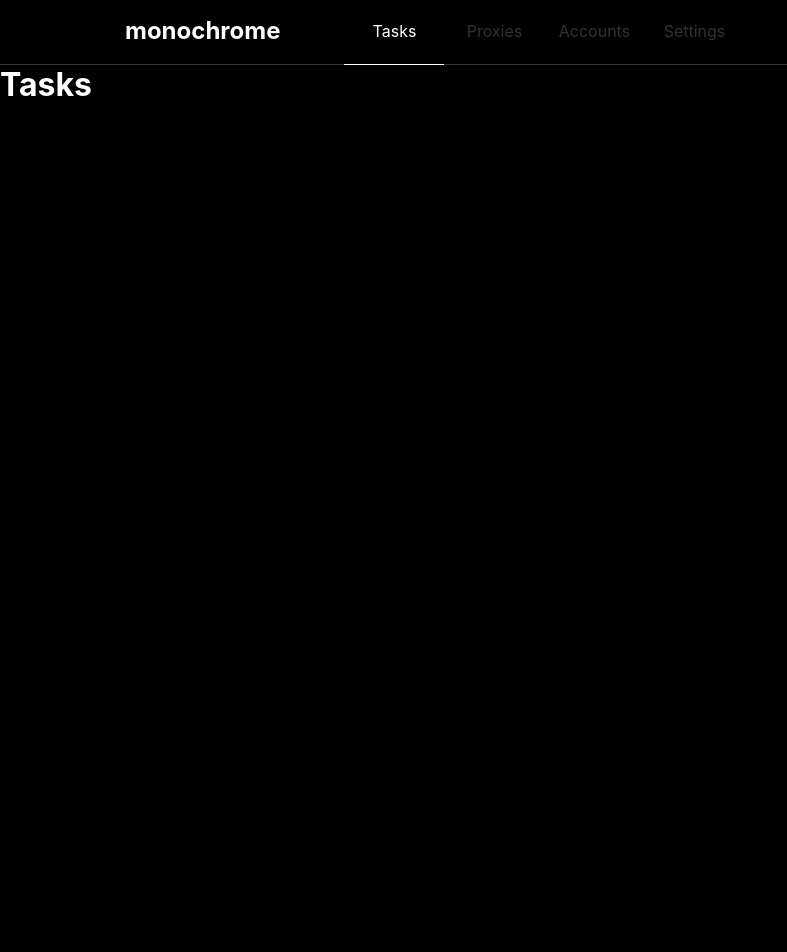
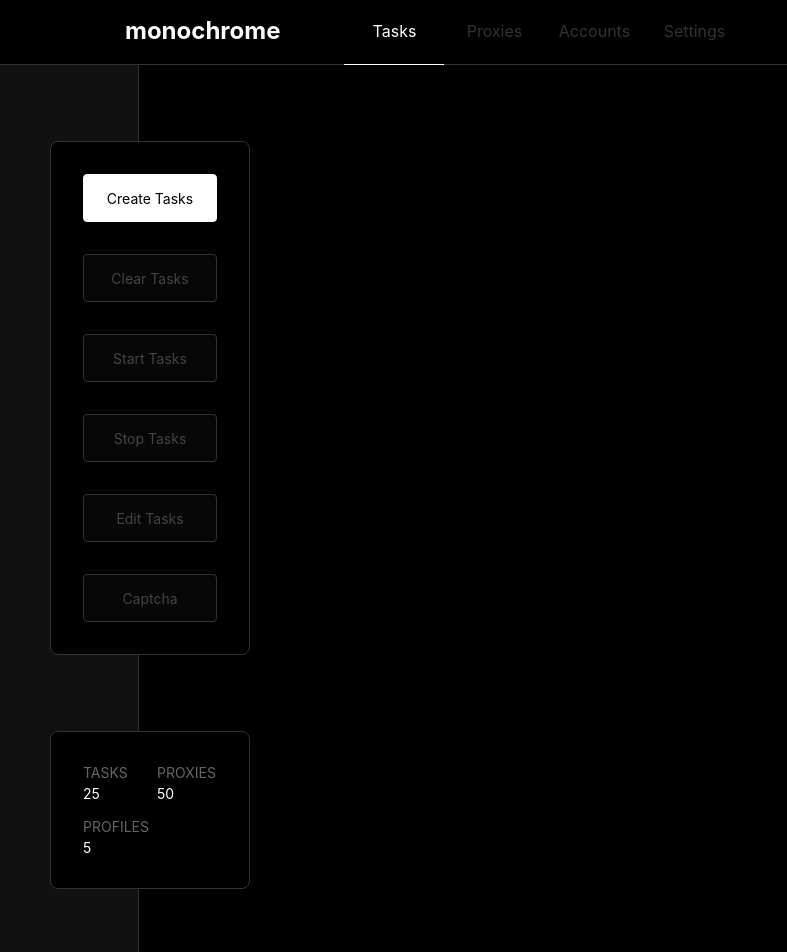
Before and after one commit to timothyac/monochrome, a React (Create React App) app: page / in a window 1280 px wide. Shown: the top 952 px of the page, without its empty margins (0-787 px from the left). Built offline with nearby package versions, Linux system fonts and the light colour scheme; a web font is replaced by a local one.

Commit message:
Side nav for tasks finished

```diff
--- a/src/components/tasks/Tasks.jsx
+++ b/src/components/tasks/Tasks.jsx
@@ -1,9 +1,38 @@
 import React from "react";
+
+import { page, sideNav, buttonBar, infoBar } from "./Tasks.module.scss";
+import { Button, PrimaryButton } from "./Button";
 
 export default () => {
   return (
-    <div>
-      <h1>Tasks</h1>
+    <div className={page}>
+      <div>
+        <ul className={sideNav}>
+          <li className={buttonBar}>
+            <PrimaryButton>Create Tasks</PrimaryButton>
+            <Button>Clear Tasks</Button>
+            <Button>Start Tasks</Button>
+            <Button>Stop Tasks</Button>
+            <Button>Edit Tasks</Button>
+            <Button>Captcha</Button>
+          </li>
+          <li className={infoBar}>
+            <div>
+              <p>Tasks</p>
+              <p>25</p>
+            </div>
+            <div>
+              <p>Proxies</p>
+              <p>50</p>
+            </div>
+            <div>
+              <p>Profiles</p>
+              <p>5</p>
+            </div>
+          </li>
+        </ul>
+      </div>
+      <div></div>
     </div>
   );
 };
--- /dev/null
+++ b/src/components/tasks/Tasks.module.scss
@@ -0,0 +1,67 @@
+.page {
+  position: relative;
+  display: flex;
+  width: 100%;
+  height: 100%;
+
+  & > :first-child {
+    position: relative;
+    background-color: #111;
+    border-right: 1px solid #333;
+    width: 150px;
+  }
+
+  & > :last-child {
+    width: 100%;
+  }
+}
+
+.sideNav {
+  display: flex;
+  justify-content: space-evenly;
+  flex-direction: column;
+  align-items: center;
+  position: absolute;
+  left: 50px;
+  height: 100%;
+  width: 200px;
+
+  font-size: 14px;
+
+  li {
+    width: 100%;
+    background-color: #000;
+    border: 1px solid #333;
+    border-radius: 0.5rem;
+    padding: 2rem;
+  }
+}
+
+.buttonBar {
+  & > * {
+    margin: 1rem 0;
+  }
+
+  :first-child {
+    margin-top: 0;
+  }
+
+  :last-child {
+    margin-bottom: 0;
+  }
+}
+
+.infoBar {
+  display: grid;
+  grid-template-columns: 1fr 1fr;
+  column-gap: 0.5rem;
+  row-gap: 1rem;
+
+  div {
+    :first-child {
+      text-transform: uppercase;
+      margin-bottom: 0.25rem;
+      color: #666;
+    }
+  }
+}
```
